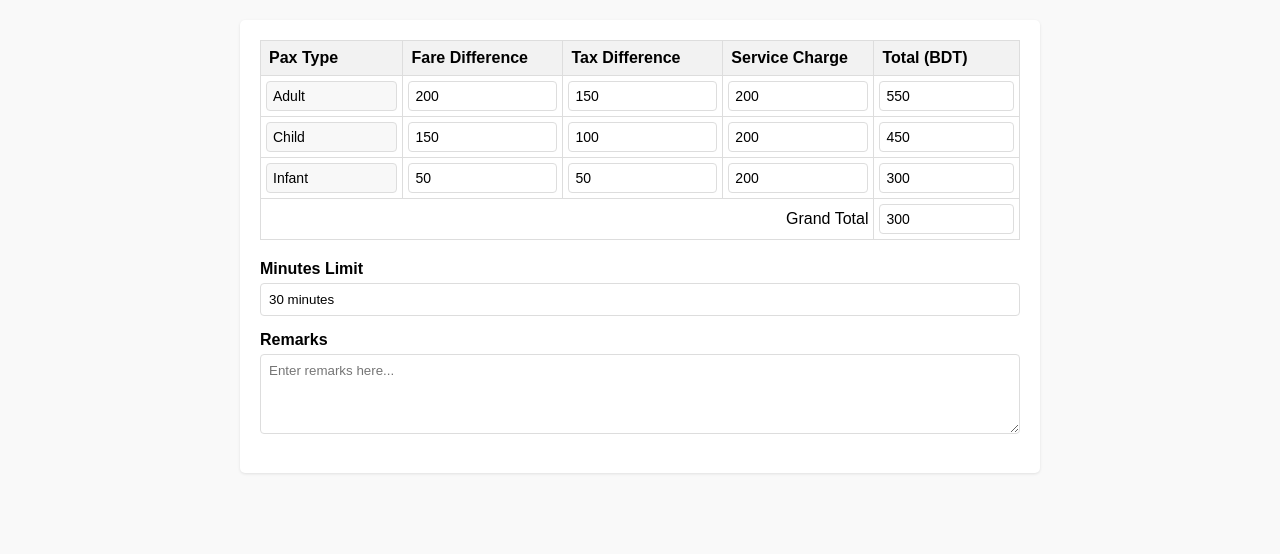
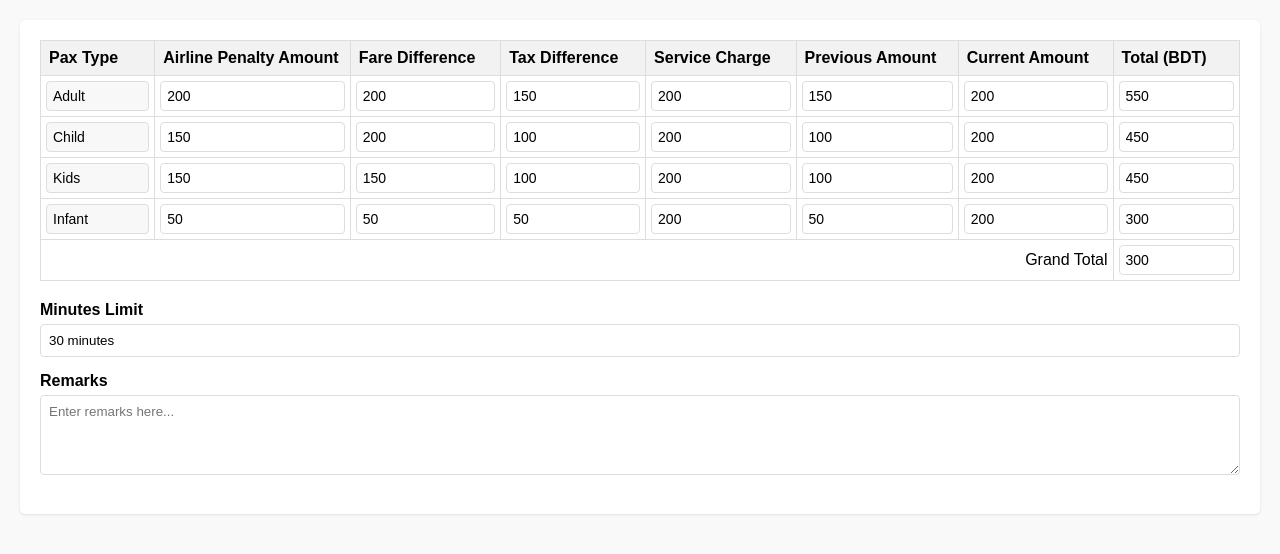
Before and after one commit to mhhasanmehedi/airline-fee-calculator, a plain HTML site: page index.html in a window 1280 px wide. Drawn offline with Linux system fonts and the light colour scheme.

Commit message:
Update form

```diff
--- a/index.html
+++ b/index.html
@@ -18,12 +18,13 @@
       }
 
       .container {
-        max-width: 800px;
+        max-width: 1400px;
         margin: 0 auto;
         background-color: #fff;
         border-radius: 5px;
         box-shadow: 0 1px 3px rgba(0, 0, 0, 0.1);
         padding: 20px;
+        overflow-x: auto;
       }
 
       table {
@@ -42,6 +43,7 @@
       th {
         background-color: #f2f2f2;
         font-weight: bold;
+        white-space: nowrap;
       }
 
       td {
@@ -106,9 +108,12 @@
         <thead>
           <tr>
             <th>Pax Type</th>
+            <th>Airline Penalty Amount</th>
             <th>Fare Difference</th>
             <th>Tax Difference</th>
             <th>Service Charge</th>
+            <th>Previous Amount</th>
+            <th>Current Amount</th>
             <th>Total (BDT)</th>
           </tr>
         </thead>
@@ -121,6 +126,9 @@
                 value="Adult"
               />
             </td>
+            <td><input type="number" class="table-input" value="200" /></td>
+            <td><input type="number" class="table-input" value="200" /></td>
+            <td><input type="number" class="table-input" value="150" /></td>
             <td><input type="number" class="table-input" value="200" /></td>
             <td><input type="number" class="table-input" value="150" /></td>
             <td><input type="number" class="table-input" value="200" /></td>
@@ -137,6 +145,27 @@
               />
             </td>
             <td><input type="number" class="table-input" value="150" /></td>
+            <td><input type="number" class="table-input" value="200" /></td>
+            <td><input type="number" class="table-input" value="100" /></td>
+            <td><input type="number" class="table-input" value="200" /></td>
+            <td><input type="number" class="table-input" value="100" /></td>
+            <td><input type="number" class="table-input" value="200" /></td>
+            <td>
+              <input type="number" class="table-input" value="450" readonly />
+            </td>
+          </tr>
+          <tr>
+            <td>
+              <input
+                type="text"
+                class="table-input pax-type-input"
+                value="Kids"
+              />
+            </td>
+            <td><input type="number" class="table-input" value="150" /></td>
+            <td><input type="number" class="table-input" value="150" /></td>
+            <td><input type="number" class="table-input" value="100" /></td>
+            <td><input type="number" class="table-input" value="200" /></td>
             <td><input type="number" class="table-input" value="100" /></td>
             <td><input type="number" class="table-input" value="200" /></td>
             <td>
@@ -153,13 +182,16 @@
             </td>
             <td><input type="number" class="table-input" value="50" /></td>
             <td><input type="number" class="table-input" value="50" /></td>
+            <td><input type="number" class="table-input" value="50" /></td>
+            <td><input type="number" class="table-input" value="200" /></td>
+            <td><input type="number" class="table-input" value="50" /></td>
             <td><input type="number" class="table-input" value="200" /></td>
             <td>
               <input type="number" class="table-input" value="300" readonly />
             </td>
           </tr>
           <tr>
-            <td colspan="4" style="text-align: right">Grand Total</td>
+            <td colspan="7" style="text-align: right">Grand Total</td>
             <td>
               <input type="number" class="table-input" value="300" readonly />
             </td>
```
